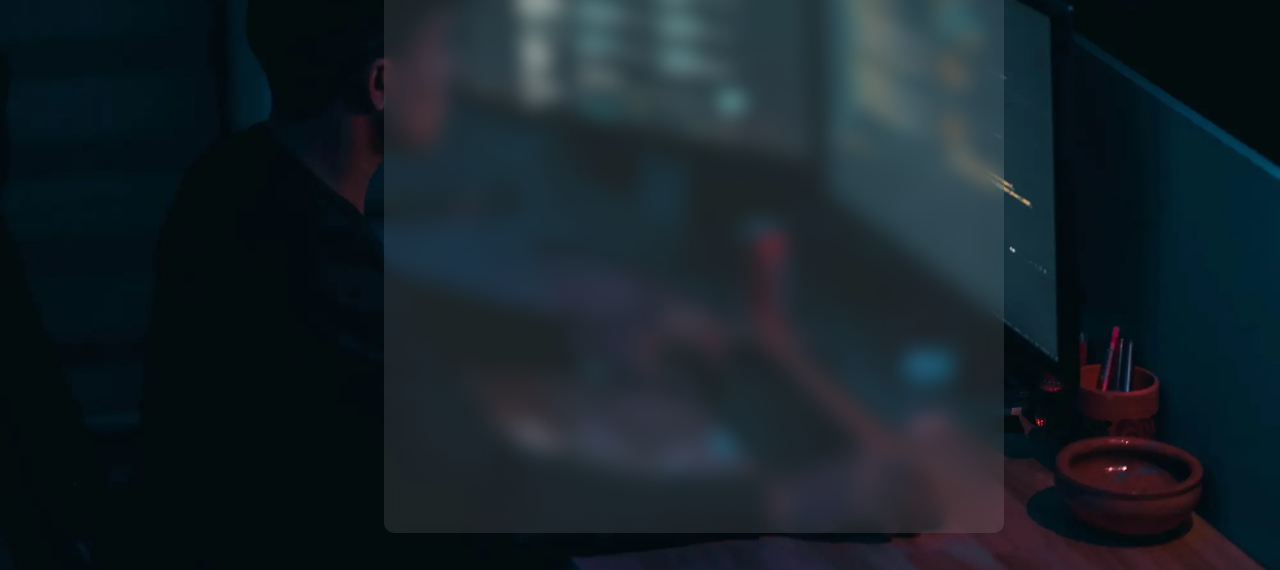
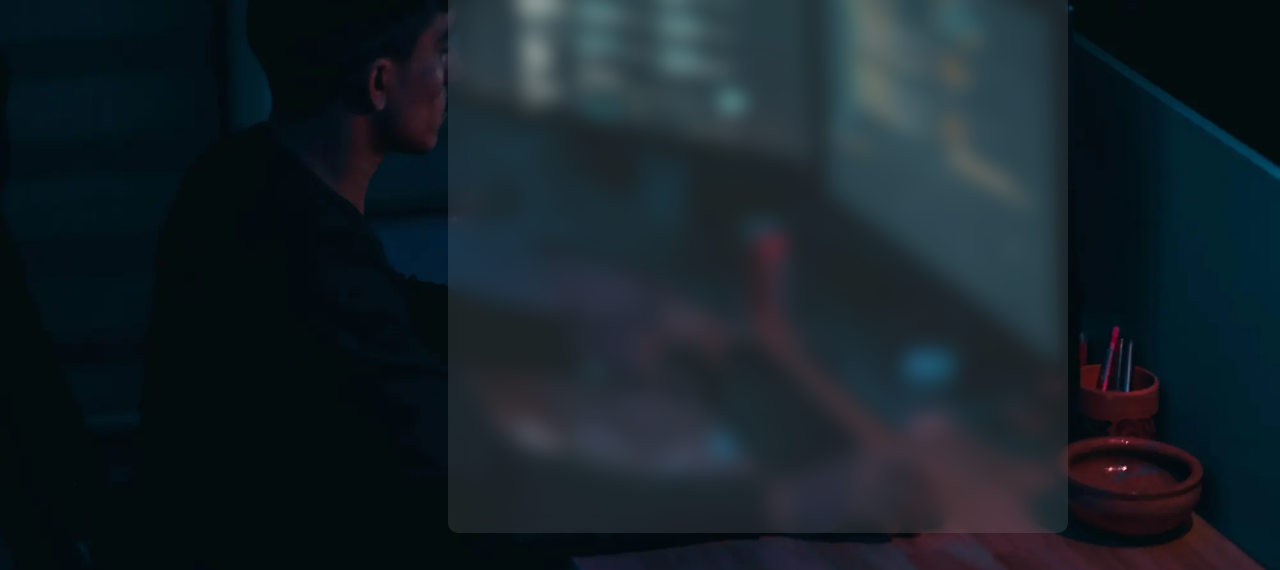
Before and after one commit to Charlon-Dale/FreeCodeCamp-Project-3, a plain HTML site: page index.html in a window 1280 px wide. Shown: the part 230-800 px from the top of the page. Drawn offline with Linux system fonts and the light colour scheme.

Commit message:
center the form and fix the favicon issue

```diff
--- a/index.html
+++ b/index.html
@@ -5,6 +5,7 @@
   <meta http-equiv="X-UA-Compatible" content="IE=edge">
   <meta name="viewport" content="width=device-width, initial-scale=1.0">
   <link rel="stylesheet" href="style.css">
+  <link rel="icon" href="data:,">
   <title>Survey Form</title>
 </head>
 <body>
--- a/style.css
+++ b/style.css
@@ -25,7 +25,7 @@
   height: 643px;
   margin: 0;
   top: 15%;
-  left: 30%;
+  left: 35%;
   position: absolute;
 }
 
```
